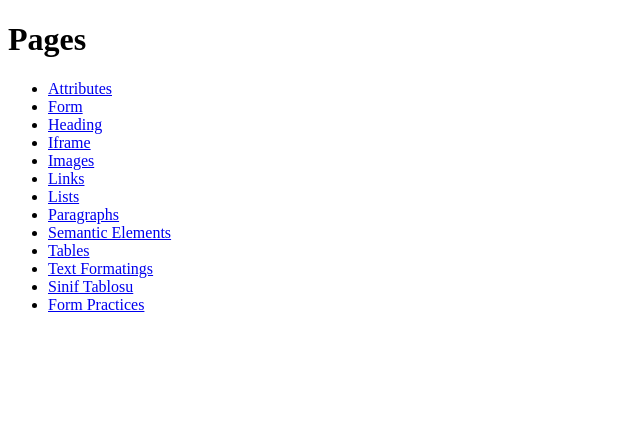
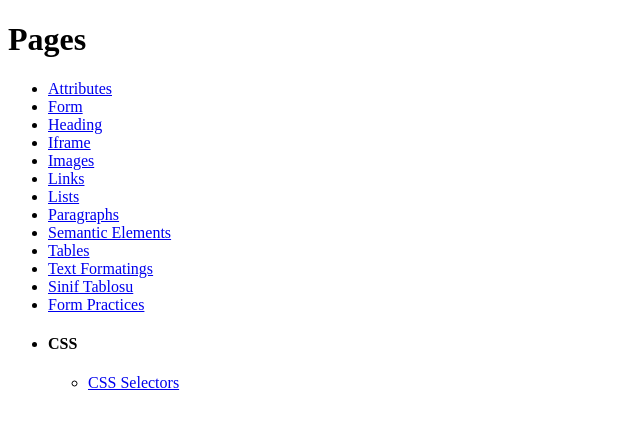
Before and after one commit to oguzhansali/HTMLLessons, a plain HTML site: page index.html in a window 1280 px wide. Shown: the whole page, without its empty margins (0-640 px from the left). Drawn offline with Linux system fonts and the light colour scheme.

Commit message:
added CSS Selectors

```diff
--- a/index.html
+++ b/index.html
@@ -22,7 +22,12 @@
         <li><a href="./text-formating.html">Text Formatings</a></li>
         <li><a href="./Pratik1/sinif_tablosu.html">Sinif Tablosu</a></li>
         <li><a href="./pratik2/practice-forms.html">Form Practices</a></li>
-
+        <li>
+            <h4>CSS</h4>
+            <ul>
+                <li><a href="./css/selectors.html">CSS Selectors</a></li>
+            </ul>
+        </li>
 
 
 
```
